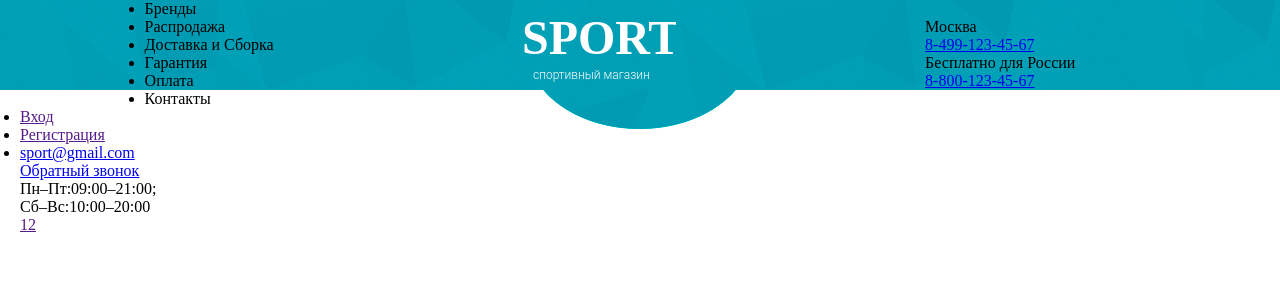
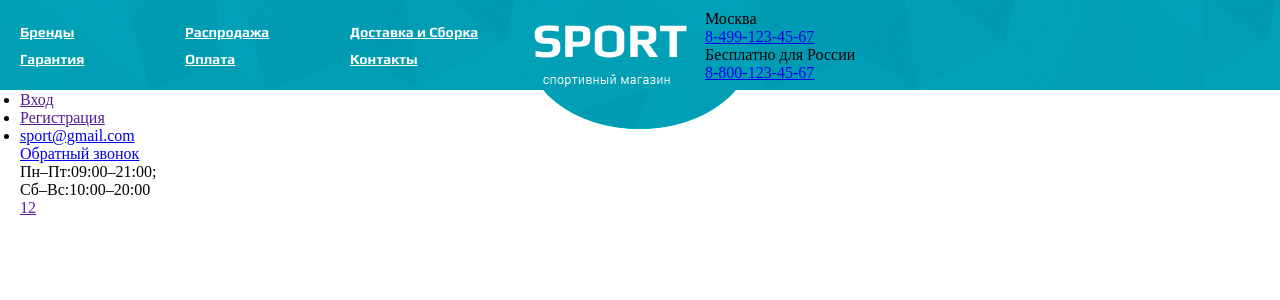
Before and after one commit to NightMareStories/sport-shop, a PHP site: page / in a window 1280 px wide. Shown: the top 300 px of the page. Run offline with PHP 8.4, Linux system fonts and the light colour scheme; some web fonts are replaced.

Commit message:
fourth day

```diff
--- a/app/css/main.min.css
+++ b/app/css/main.min.css
@@ -1,2 +1,2 @@
-.font-play-bold{font-family:Play-Bold}.font-roboto-black{font-family:Roboto-Black}.font-roboto-bold{font-family:Roboto-Bold}.font-roboto-light{font-family:Roboto-Light}.font-roboto-medium{font-family:Roboto-Medium}.font-roboto-regular{font-family:Roboto-Regular}.font-UniSansHeavyCAPS{font-family:UniSansHeavyCAPS}*{margin:0;padding:0}._container{max-width:1180px;padding:0 20px}.header{background:url(../img/header-nav.jpg) top no-repeat;display:-webkit-box;display:-ms-flexbox;display:flex;-webkit-box-orient:vertical;-webkit-box-direction:normal;-ms-flex-direction:column;flex-direction:column;-ms-flex-pack:distribute;justify-content:space-around}.top-header__content{display:-webkit-box;display:-ms-flexbox;display:flex;-ms-flex-pack:distribute;justify-content:space-around;-webkit-box-align:center;-ms-flex-align:center;align-items:center}
+.font-play-bold{font-family:Play-Bold}.font-roboto-black{font-family:Roboto-Black}.font-roboto-bold{font-family:Roboto-Bold}.font-roboto-light{font-family:Roboto-Light}.font-roboto-medium{font-family:Roboto-Medium}.font-roboto-regular{font-family:Roboto-Regular}.font-UniSansHeavyCAPS{font-family:UniSansHeavyCAPS}*{margin:0;padding:0}._container{max-width:1180px;padding:0 20px}.header{background:url(../img/header-nav.jpg) top no-repeat}.header .top-header__content{display:-webkit-box;display:-ms-flexbox;display:flex;-webkit-box-align:center;-ms-flex-align:center;align-items:center}.header .top-header__column{-webkit-box-flex:0;-ms-flex:0 1 50%;flex:0 1 50%}.header .top-header__column_logo{-ms-flex-item-align:start;align-self:flex-start;padding-top:25px;-webkit-box-flex:0;-ms-flex:0 0 190px;flex:0 0 190px;text-align:center}.header .top-header__column .menu__list{display:-webkit-box;display:-ms-flexbox;display:flex;-ms-flex-wrap:wrap;flex-wrap:wrap}.header .top-header__column .menu__list li{-webkit-box-flex:0;-ms-flex:0 1 33.333%;flex:0 1 33.333%;list-style:none}.header .top-header__column .menu__link{font-family:Play-Bold;font-size:14px;height:27px;display:-webkit-inline-box;display:-ms-inline-flexbox;display:inline-flex;-webkit-box-pack:center;-ms-flex-pack:center;justify-content:center;-webkit-box-align:center;-ms-flex-align:center;align-items:center;color:#fff}
 /*# sourceMappingURL=main.min.css.map */
--- a/app/css/main.scss
+++ b/app/css/main.scss
@@ -30,14 +30,40 @@
     }
 .header {
         background: url('../img/header-nav.jpg') top no-repeat;
-        display: flex;
-        flex-direction: column;
-        justify-content: space-around;
+        .top-header {
+            &__content {
+                display: flex;
+                align-items: center;
+            }
+            &__column {
+                flex: 0 1 50%;
+            &_logo {
+                align-self: flex-start;
+                padding-top: 25px;
+                flex: 0 0 190px;
+                text-align: center;
+            }
+            .menu {
+                &__list {
+                    display: flex;
+                    flex-wrap: wrap;
+                    li {
+                        flex: 0 1 33.333%;
+                        list-style: none;
+
+                    }
+                }
+                &__link {
+                    font-family: 'Play-Bold';
+                    font-size: 14px;
+                    height: 27px;
+                    display: inline-flex;
+                    justify-content: center;
+                    align-items: center;
+                    color: #ffffff;
+                }
+            }
+            }
+
+        }
     }
-.top-header__content{
-    display: flex;
-    justify-content: space-around;
-    align-items: center;
-
-
-}
--- a/app/css/media.min.css
+++ b/app/css/media.min.css
@@ -1,2 +1,2 @@
-
+@media (min-width:992px){.menu__link:hover{background:#068292;border:1px solid #068292;padding:0 20px;border-radius:12px}}
 /*# sourceMappingURL=media.min.css.map */
--- /dev/null
+++ b/app/css/media.scss
@@ -0,0 +1,10 @@
+@media (min-width: 992px) {
+    .menu {
+        &__link:hover {
+            background: #068292;
+            border: 1px solid #068292;
+            padding: 0 20px;
+            border-radius: 12px;
+        }
+    }
+}
--- a/app/index.html
+++ b/app/index.html
@@ -23,20 +23,20 @@
                         </div>
                         <nav class="menu__body">
                             <ul class="menu__list">
-                                <li><a href="#" class="menu__link"></a>Бренды</li>
-                                <li><a href="#" class="menu__link"></a>Распродажа</li>
-                                <li><a href="#" class="menu__link"></a>Доставка и Сборка</li>
-                                <li><a href="#" class="menu__link"></a>Гарантия</li>
-                                <li><a href="#" class="menu__link"></a>Оплата</li>
-                                <li><a href="#" class="menu__link"></a>Контакты</li>
+                                <li><a href="#" class="menu__link">Бренды</a></li>
+                                <li><a href="#" class="menu__link">Распродажа</a></li>
+                                <li><a href="#" class="menu__link">Доставка и Сборка</a></li>
+                                <li><a href="#" class="menu__link">Гарантия</a></li>
+                                <li><a href="#" class="menu__link">Оплата</a></li>
+                                <li><a href="#" class="menu__link">Контакты</a></li>
                             </ul>
                         </nav>
                     </div>
                 </div>
-                <div class="top-header__column">
+                <div class="top-header__column top-header__column_logo">
 
                     <a href="#" class="top-header__logo">
-                        <img src="img/icons/logo.svg" alt="sport-shop">
+                        <img src="img/icons/logo.png" alt="sport-shop">
                     </a>
 
                 </div>
--- a/gulpfile.js
+++ b/gulpfile.js
@@ -38,6 +38,7 @@ function styles_main() {
     return src([
         'app/css/main.' + preprocessor
     ])
+        .pipe(sass())
         .pipe(sourcemaps.init())
         // .pipe(eval(preprocessor)())
         .pipe(concat('main.min.css'))
@@ -53,6 +54,7 @@ function styles_media() {
     return src([
         'app/css/media.' + preprocessor
     ])
+        .pipe(sass())
         .pipe(sourcemaps.init())
         // .pipe(eval(preprocessor)())
         .pipe(concat('media.min.css'))
@@ -68,6 +70,7 @@ function styles_fonts() {
     return src([
         'app/css/fonts/fonts.' + preprocessor
     ])
+        .pipe(sass())
         .pipe(sourcemaps.init())
         // .pipe(eval(preprocessor)())
         .pipe(concat('fonts.min.css'))
```
Also changed, not shown: app/css/fonts/fonts.min.css (+1 -1 lines), app/img/icons/logo.png (added), app/img/icons/logo.svg (deleted), 3 other files.
